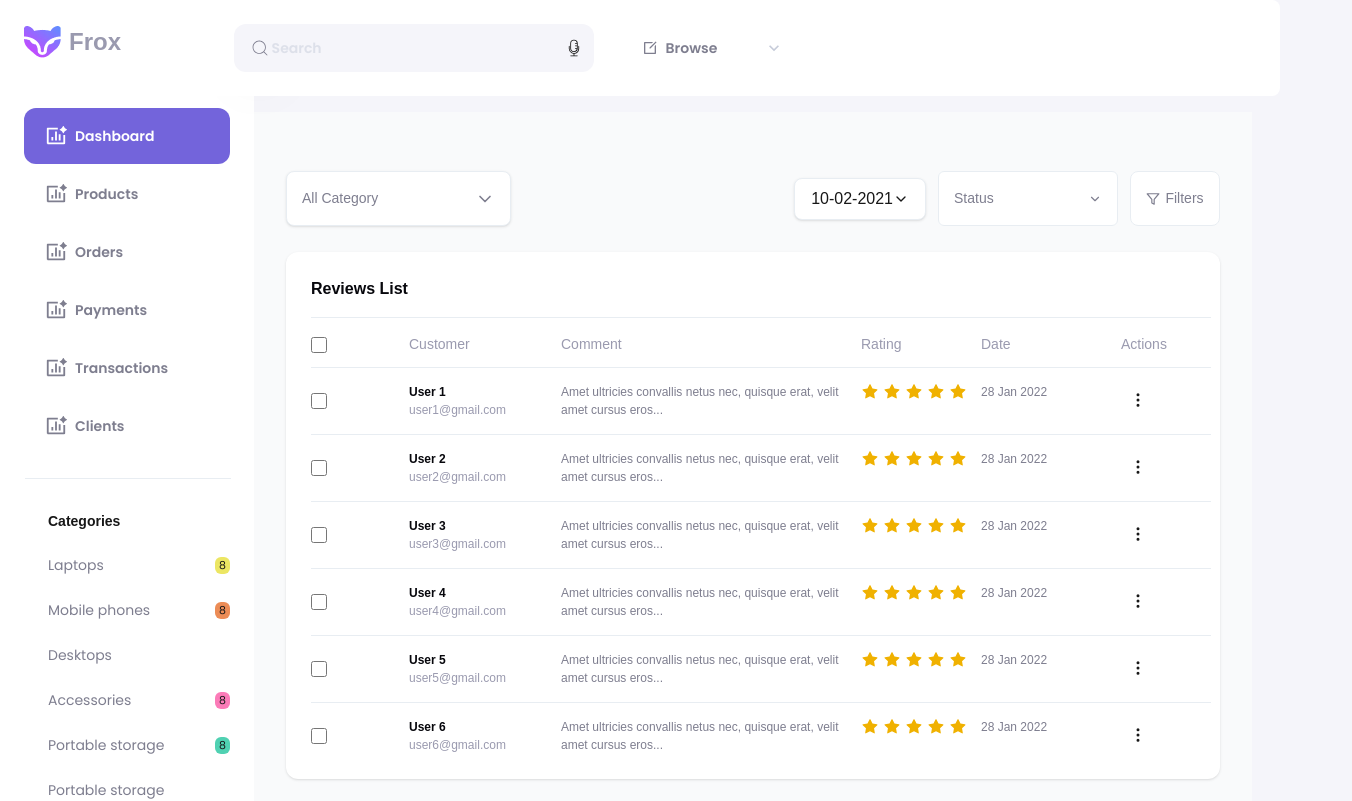
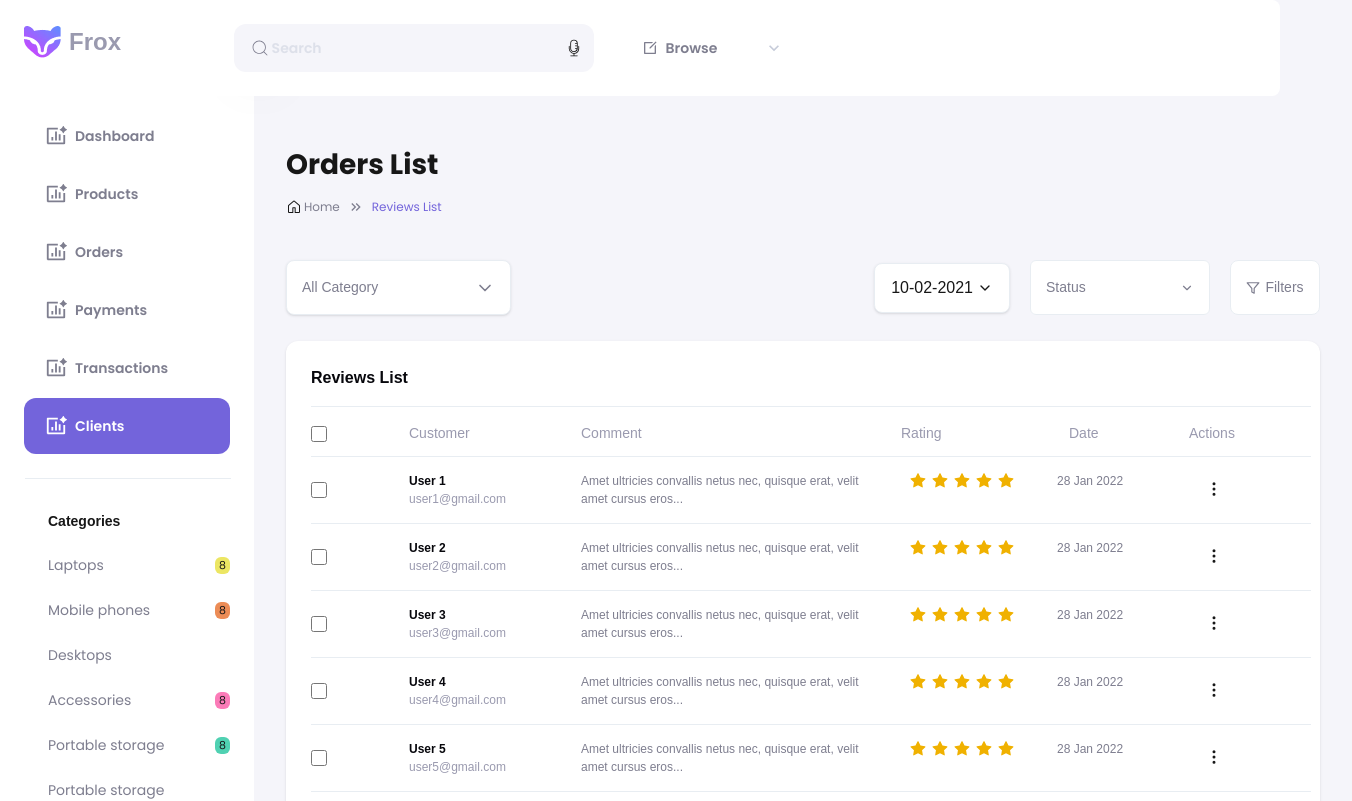
Before and after one commit to RobiMankhinStart/Colour_Cart, a Next.js app: page /dashboard/clients in a window 1280 px wide. Shown: the top 801 px of the page, 1352 px wide, since content can reach past the window. Built offline with nearby package versions, Linux system fonts and the light colour scheme.

Commit message:
fixing designs

```diff
--- a/app/(pages)/(DashBoard)/dashboard/clients/page.jsx
+++ b/app/(pages)/(DashBoard)/dashboard/clients/page.jsx
@@ -2,14 +2,29 @@
 import ReviewList from "@/app/components/DashBoard/ClientList/ReviewList";
 import React from "react";
 import { FiChevronDown, FiFilter } from "react-icons/fi";
+import { GoHome } from "react-icons/go";
+import { MdKeyboardDoubleArrowRight } from "react-icons/md";
 // import ReviewsList from "../../components/client/ReviewsList";
 
 const page = () => {
   return (
     <>
-      <div className="w-full p-4 md:p-6 lg:p-8 bg-[#F9FAFB] min-h-screen">
+      <div className="px-[23px] md:p-6 lg:p-8 bg[#F9FAFB] min-h-screen">
+        <h2 className="text-[28px] font-bold font-poppins">Orders List</h2>
+
+        {/* bread Curmbs  */}
+        <div className="flex items-center gap-2 pt-3 pb-6">
+          <div className=" flex gap-0.5 items-center cursor-pointer hover:scale-110 duration-200">
+            <GoHome />
+            <h3 className="text-[#7E7E8F] font-poppins text-[12px]">Home</h3>
+          </div>
+          <MdKeyboardDoubleArrowRight className="text-[#7E7E8F]" />
+          <h3 className="text-[#7364DB] font-poppins text-[12px] cursor-pointer hover:scale-110 duration-200">
+            Reviews List
+          </h3>
+        </div>
         {/* Filters */}
-        <div className="flex justify-between mt-[27px] mb-[26px]">
+        <div className="flex justify-between mt-5 mb-[26px]">
           {/* Category */}
           <div className="">
             <button className="w-[225px] text-[14px] font-normal font-main text-[#7E7E8F] border border-[#E8EDF2] flex items-center justify-between py-4 px-[15px] bg-white rounded-lg shadow-sm">
@@ -17,10 +32,10 @@ const page = () => {
             </button>
           </div>
 
-          <div className="flex items-center gap-3">
+          <div className="flex items-center gap-5">
             {/* Date */}
             <div className="">
-              <button className="w-full flex items-center justify-between px-4 py-2 border border-[#E8EDF2] bg-white rounded-lg shadow-sm">
+              <button className="w-full flex items-center gap-1 px-4 py-3 border border-[#E8EDF2] bg-white rounded-lg shadow-sm">
                 10-02-2021 <FiChevronDown />
               </button>
             </div>
--- a/app/components/DashBoard/ClientList/ReviewList.jsx
+++ b/app/components/DashBoard/ClientList/ReviewList.jsx
@@ -33,18 +33,18 @@ export default function ReviewList() {
       </h2>
 
       {/* FIXED HEIGHT SO ACTION MENU DOESN'T CREATE SCROLL */}
-      <div className="mt-4 max-h-[420px] overflow-y-auto">
-        <div className="min-w-[900px]">
+      <div className="mt-4 max-h-[500px] overflow-y-auto">
+        <div className="min-w-[1000px]">
           {/* HEADER */}
           <div className="flex text-[14px] font-normal font-main text-[#9A9AAF] border-b border-[#E8EDF2] pb-3">
-            <div className="flex items-center gap-[82px] w-[250px]">
+            <div className="flex items-center gap-[82px] w-[270px]">
               <input type="checkbox" className="w-4 h-4" />
               <span>Customer</span>
             </div>
 
-            <div className="w-[300px]">Comment</div>
-            <div className="w-[120px]">Rating</div>
-            <div className="w-[140px]">Date</div>
+            <div className="w-[320px]">Comment</div>
+            <div className="w-[168px]">Rating</div>
+            <div className="w-[120px]">Date</div>
             <div className="w-[60px]">Actions</div>
           </div>
 
@@ -55,7 +55,7 @@ export default function ReviewList() {
               className="flex items-start border-b border-[#E8EDF2] py-[15px]"
             >
               {/* Customer */}
-              <div className="flex items-center gap-[82px] w-[250px]">
+              <div className="flex items-center gap-[82px] w-[270px]">
                 <input type="checkbox" className="w-4 h-4" />
 
                 <div>
@@ -72,7 +72,7 @@ export default function ReviewList() {
               </div>
 
               {/* Rating */}
-              <div className="w-[120px] flex items-center gap-1">
+              <div className="w-[120px] mx-7 flex items-center gap-1">
                 {Array.from({ length: item.rating }).map((_, i) => (
                   <AiFillStar key={i} className="text-yellow-500 text-lg" />
                 ))}
--- a/app/components/DashBoard/common/SideNav.jsx
+++ b/app/components/DashBoard/common/SideNav.jsx
@@ -1,7 +1,137 @@
+// "use client";
+// import Image from "next/image";
+// import React, { useState } from "react";
+// import { useRouter } from "next/navigation"; // <-- added for navigation
+
+// import favicon from "../../../../public/favicon.png";
+// import { RiBarChartBoxAiLine } from "react-icons/ri";
+// import { CiSquarePlus } from "react-icons/ci";
+// import { FiPlusCircle } from "react-icons/fi";
+// import { MdOutlineArrowBackIosNew } from "react-icons/md";
+
+// import person1 from "../../../../public/personimg1.png";
+// import person2 from "../../../../public/personimg2img.png";
+
+// const menuItems = [
+//   "Dashboard",
+//   "Products",
+//   "Orders",
+//   "Payments",
+//   "Transactions",
+//   "Clients",
+// ];
+
+// const SideNav = () => {
+//   const [active, setActive] = useState("Dashboard");
+//   const router = useRouter(); // router instance
+
+//   // Convert name to valid path
+//   const generatePath = (name) => {
+//     if (name === "Dashboard") return "/dashboard";
+//     return `/dashboard/${name.toLowerCase()}`;
+//   };
+
+//   const handleClick = (item) => {
+//     setActive(item);
+//     router.push(generatePath(item)); // navigate on click
+//   };
+
+//   return (
+//     <div className="relative bg-white">
+//       {/* Back Button */}
+//       <div className="absolute top-5 z-30 left-[95%] rounded-full shadow-gray-700 border border-[#e9d5d5] cursor-pointer shadow-2xl p-2">
+//         <MdOutlineArrowBackIosNew className="text-[16px]" />
+//       </div>
+
+//       {/* Logo */}
+//       <div className="logo p-6 flex items-center gap-2">
+//         <Image src={favicon} alt="iconLogo" />
+//         <h2 className="font-semibold text-[24px] text-[#9A9AAF]">Frox</h2>
+//       </div>
+
+//       {/* Top Menu */}
+//       <div className="p-6 flex flex-col gap-0.5">
+//         {menuItems.map((item) => (
+//           <div
+//             key={item}
+//             onClick={() => handleClick(item)}
+//             className={`flex items-center gap-2 hover:scale-110 w-[206px] h-14 pl-[21px] rounded-xl cursor-pointer duration-300
+//               ${active === item ? "bg-[#7364DB] text-white" : "text-[#7E7E8F]"}
+//             `}
+//           >
+//             <RiBarChartBoxAiLine className="text-[22px]" />
+//             <h3 className="font-poppins font-semibold text-[14px]">{item}</h3>
+//           </div>
+//         ))}
+//       </div>
+
+//       <div className="border-b border-[#E8EDF2] w-[206px] ml-[25px]"></div>
+
+//       {/* Categories */}
+//       <div className="Categories mt-5 ml-6">
+//         <h3 className="text-sm font-semibold py-3 pl-6">Categories</h3>
+
+//         {[
+//           { name: "Laptops", color: "#ECE663", count: 8 },
+//           { name: "Mobile phones", color: "#EC8C56", count: 8 },
+//           { name: "Desktops", color: "#ECE663", count: "" },
+//           { name: "Accessories", color: "#FB7BB8", count: 8 },
+//           { name: "Portable storage", color: "#50D1B2", count: 8 },
+//           { name: "Portable storage", color: "#ECE663", count: "" },
+//         ].map((cat, i) => (
+//           <div
+//             key={i}
+//             className="flex items-center py-3 p-6 justify-between cursor-pointer hover:bg-gray-100 rounded-lg"
+//           >
+//             <h3 className="text-[14px] text-[#7E7E8F] font-poppins">
+//               {cat.name}
+//             </h3>
+//             {cat.count !== "" && (
+//               <p
+//                 className="text-[11px] font-poppins rounded-md px-1"
+//                 style={{ background: cat.color }}
+//               >
+//                 {cat.count}
+//               </p>
+//             )}
+//           </div>
+//         ))}
+
+//         {/* Add Category */}
+//         <div className="flex items-center py-3 p-6 gap-3 cursor-pointer hover:text-[#7364DB]">
+//           <CiSquarePlus className="text-[#7E7E8F] text-[20px]" />
+//           <h3 className="text-[14px] font-medium font-poppins">Add category</h3>
+//         </div>
+//       </div>
+
+//       <div className="border-b border-[#E8EDF2] w-[206px] mt-[22px] mb-[35px] ml-[25px]"></div>
+
+//       {/* Top Sellers */}
+//       <div className="flex flex-col gap-4 ml-[51px]">
+//         <h3 className="font-poppins text-[14px] font-semibold">Top Sellers</h3>
+
+//         <div className="flex items-center">
+//           <Image src={person1} alt="person" />
+//           <Image src={person2} alt="person" className="-ml-[5%]" />
+//           <Image src={person1} alt="person" className="-ml-[5%]" />
+//           <Image src={person2} alt="person" className="-ml-[5%]" />
+//           <div className="p-2 rounded-full bg-[#7364DB] -ml-[5%] cursor-pointer">
+//             <FiPlusCircle className="text-[18px] text-white" />
+//           </div>
+//         </div>
+//       </div>
+
+//       <div className="border-b border-[#E8EDF2] w-[206px] my-[35px] ml-[25px]"></div>
+//     </div>
+//   );
+// };
+
+// export default SideNav;
 "use client";
+
 import Image from "next/image";
-import React, { useState } from "react";
-import { useRouter } from "next/navigation"; // <-- added for navigation
+import React from "react";
+import { useRouter, usePathname } from "next/navigation";
 
 import favicon from "../../../../public/favicon.png";
 import { RiBarChartBoxAiLine } from "react-icons/ri";
@@ -22,18 +152,20 @@ const menuItems = [
 ];
 
 const SideNav = () => {
-  const [active, setActive] = useState("Dashboard");
-  const router = useRouter(); // router instance
+  const router = useRouter();
+  const pathname = usePathname();
 
-  // Convert name to valid path
-  const generatePath = (name) => {
-    if (name === "Dashboard") return "/dashboard";
-    return `/dashboard/${name.toLowerCase()}`;
+  // Simple active check
+  const isActive = (item) => {
+    if (item === "Dashboard") return pathname === "/dashboard";
+    return pathname.includes(item.toLowerCase());
   };
 
   const handleClick = (item) => {
-    setActive(item);
-    router.push(generatePath(item)); // navigate on click
+    const path =
+      item === "Dashboard" ? "/dashboard" : `/dashboard/${item.toLowerCase()}`;
+
+    router.push(path);
   };
 
   return (
@@ -56,7 +188,7 @@ const SideNav = () => {
             key={item}
             onClick={() => handleClick(item)}
             className={`flex items-center gap-2 hover:scale-110 w-[206px] h-14 pl-[21px] rounded-xl cursor-pointer duration-300
-              ${active === item ? "bg-[#7364DB] text-white" : "text-[#7E7E8F]"}
+              ${isActive(item) ? "bg-[#7364DB] text-white" : "text-[#7E7E8F]"}
             `}
           >
             <RiBarChartBoxAiLine className="text-[22px]" />
@@ -86,6 +218,7 @@ const SideNav = () => {
             <h3 className="text-[14px] text-[#7E7E8F] font-poppins">
               {cat.name}
             </h3>
+
             {cat.count !== "" && (
               <p
                 className="text-[11px] font-poppins rounded-md px-1"
```
